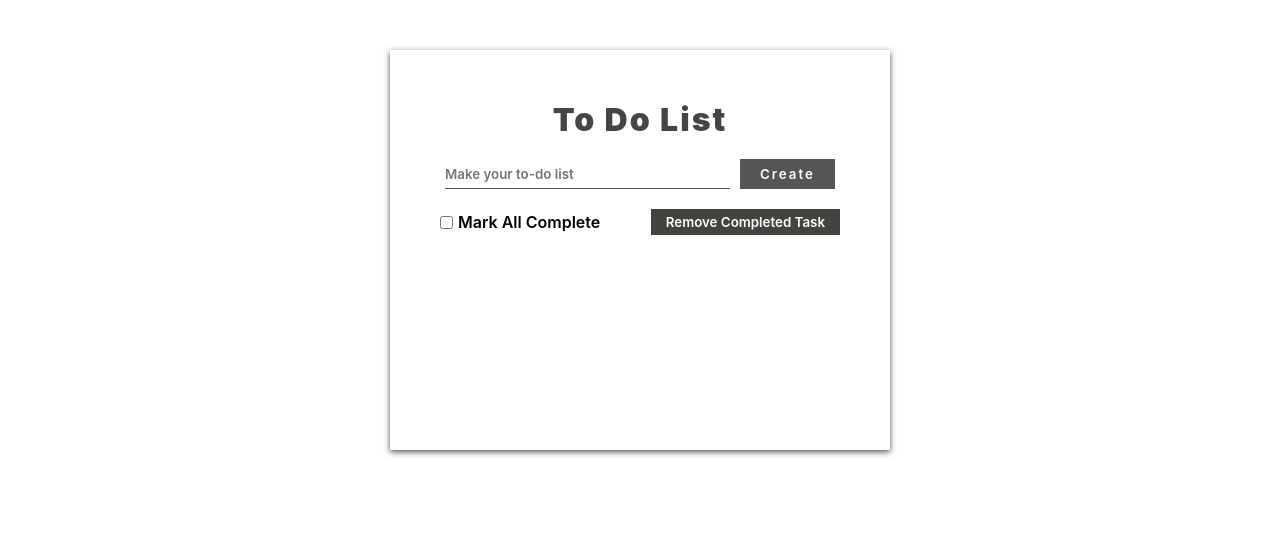
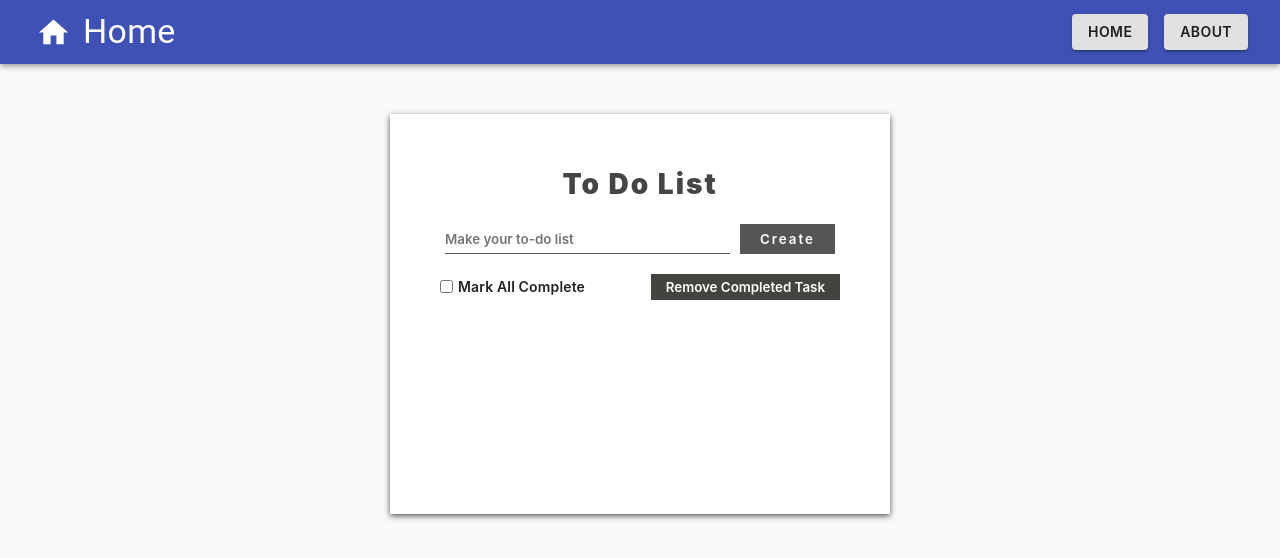
Before and after one commit to wahid2272/react-todo-app, a React (Create React App) app: page / in a window 1280 px wide. Shown: the top 558 px of the page. Built offline with nearby package versions, Linux system fonts and the light colour scheme.

Commit message:
Header section with navber added in the application, designed with material ui

```diff
--- a/package.json
+++ b/package.json
@@ -3,11 +3,14 @@
   "version": "0.1.0",
   "private": true,
   "dependencies": {
+    "@material-ui/core": "^4.11.4",
+    "@material-ui/icons": "^4.11.2",
     "@testing-library/jest-dom": "^5.12.0",
     "@testing-library/react": "^11.2.7",
     "@testing-library/user-event": "^12.8.3",
     "react": "^17.0.2",
     "react-dom": "^17.0.2",
+    "react-router-dom": "^5.2.0",
     "react-scripts": "^1.1.5",
     "web-vitals": "^1.1.2"
   },
--- a/src/App.js
+++ b/src/App.js
@@ -4,8 +4,15 @@
 import Footer from './components/footer/Footer';
 import {DataContextProvider} from './components/context/DataProvider';
 
+// Material UI
+import Header from './components/header/Header';
+import CssBaseline from '@material-ui/core/CssBaseline';
+
 function App() {
   return (
+    <div>
+      <CssBaseline />
+      <Header/>
       <DataContextProvider>
         <div className="ToDo-App">
           <h1>To Do List</h1>
@@ -14,6 +21,7 @@
           <Footer />
         </div>
       </DataContextProvider>
+    </div>
   );
 }
 
--- /dev/null
+++ b/src/components/header/Header.js
@@ -0,0 +1,134 @@
+//Material UI
+import AppBar from "@material-ui/core/AppBar";
+import Button from "@material-ui/core/Button";
+import IconButton from "@material-ui/core/IconButton";
+import Menu from "@material-ui/core/Menu";
+import MenuItem from "@material-ui/core/MenuItem";
+import { makeStyles, useTheme } from "@material-ui/core/styles";
+import SvgIcon from "@material-ui/core/SvgIcon";
+import Toolbar from "@material-ui/core/Toolbar";
+import Typography from "@material-ui/core/Typography";
+import useMediaQuery from "@material-ui/core/useMediaQuery";
+import MenuIcon from "@material-ui/icons/Menu";
+import React from "react";
+import { withRouter } from "react-router-dom";
+
+const useStyles = makeStyles((theme) => ({
+  root: {
+    flexGrow: 1,
+    "& > *": {
+      margin: theme.spacing(1),
+    },
+  },
+  menuButton: {
+    marginRight: theme.spacing(2),
+  },
+  iconSize: {
+    fontSize: 35,
+  },
+  linkSize: {
+    fontSize: 25,
+  },
+  title: {
+    flexGrow: 1,
+  },
+}));
+
+function HomeIcon(props) {
+  return (
+    <SvgIcon {...props}>
+      <path d="M10 20v-6h4v6h5v-8h3L12 3 2 12h3v8z" />
+    </SvgIcon>
+  );
+}
+
+const Header = (props) => {
+  const { history } = props;
+  const classes = useStyles();
+  const [anchorEl, setAnchorEl] = React.useState(null);
+  const open = Boolean(anchorEl);
+  const theme = useTheme();
+  const isMobile = useMediaQuery(theme.breakpoints.down("xs"));
+
+  const handleMenu = (event) => {
+    setAnchorEl(event.currentTarget);
+  };
+
+  const handleMenuClick = (pageURL) => {
+    history.push(pageURL);
+    setAnchorEl(null);
+  };
+
+  const handleButtonClick = (pageURL) => {
+    history.push(pageURL);
+  };
+
+  return (
+    <AppBar position="static">
+      <Toolbar>
+        <IconButton color="inherit">
+          <HomeIcon
+            className={classes.iconSize}
+            onClick={() => handleMenuClick("/")}
+          />
+        </IconButton>
+        <Typography variant="h4" color="inherit" className={classes.title}>
+          Home
+        </Typography>
+        <div>
+          {isMobile ? (
+            <div>
+              <IconButton
+                edge="start"
+                className={classes.menuButton}
+                color="inherit"
+                aria-label="menu"
+                onClick={handleMenu}
+              >
+                <MenuIcon />
+              </IconButton>
+
+              <Menu
+                id="menu-appbar"
+                anchorEl={anchorEl}
+                anchorOrigin={{
+                  vertical: "top",
+                  horizontal: "right",
+                }}
+                keepMounted
+                transformOrigin={{
+                  vertical: "top",
+                  horizontal: "right",
+                }}
+                open={open}
+                onClose={() => setAnchorEl(null)}
+              >
+                <MenuItem onClick={() => handleMenuClick("/")}>Home</MenuItem>
+                <MenuItem onClick={() => handleMenuClick("/about")}>
+                  About
+                </MenuItem>
+              </Menu>
+            </div>
+          ) : (
+            <div className={classes.root}>
+              <Button
+                variant="contained"
+                onClick={() => handleButtonClick("/")}
+              >
+                Home
+              </Button>
+              <Button
+                variant="contained"
+                onClick={() => handleButtonClick("/about")}
+              >
+                About
+              </Button>
+            </div>
+          )}
+        </div>
+      </Toolbar>
+    </AppBar>
+  );
+};
+
+export default Header;
```
Also changed, not shown: 1 other file (tests, documents, lock files or other folders). Lines whose indentation alone changed are shown as unchanged.
